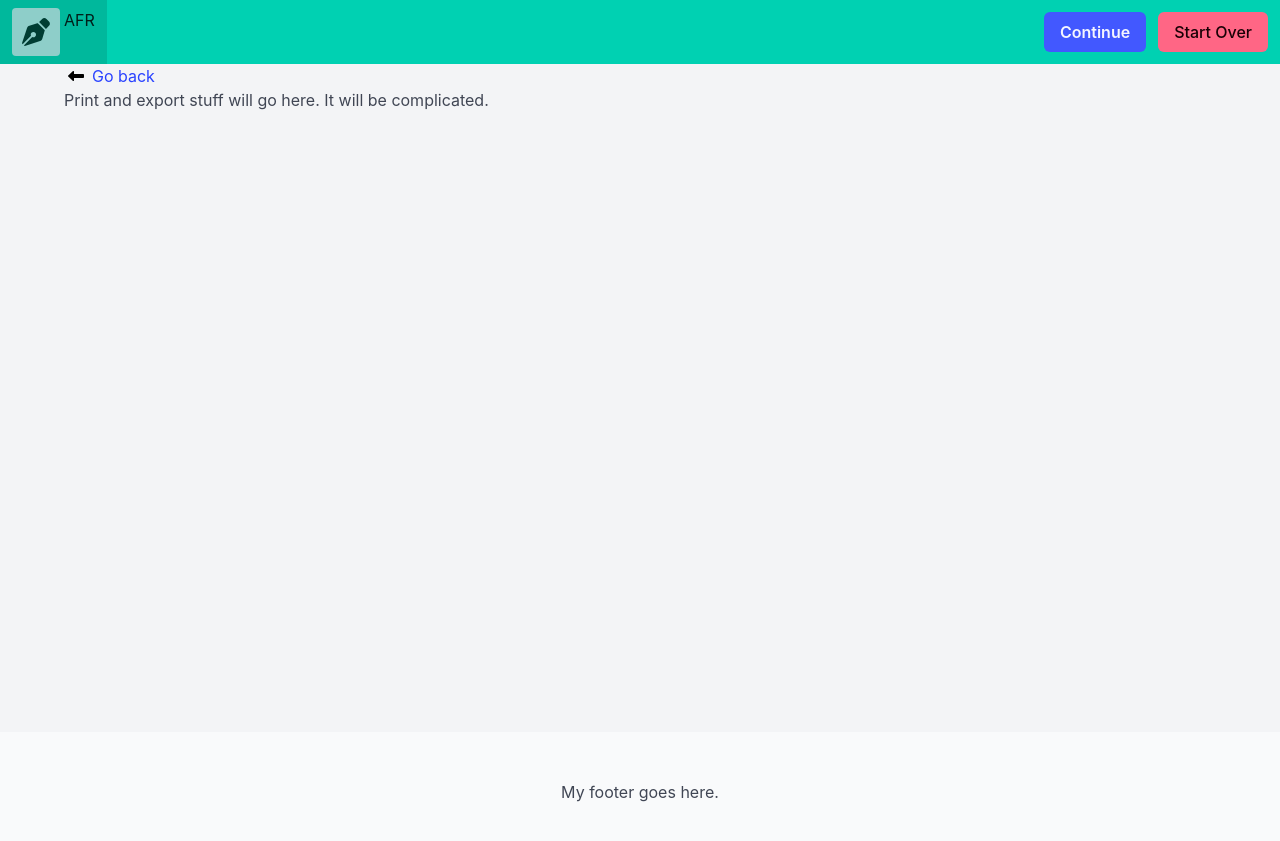
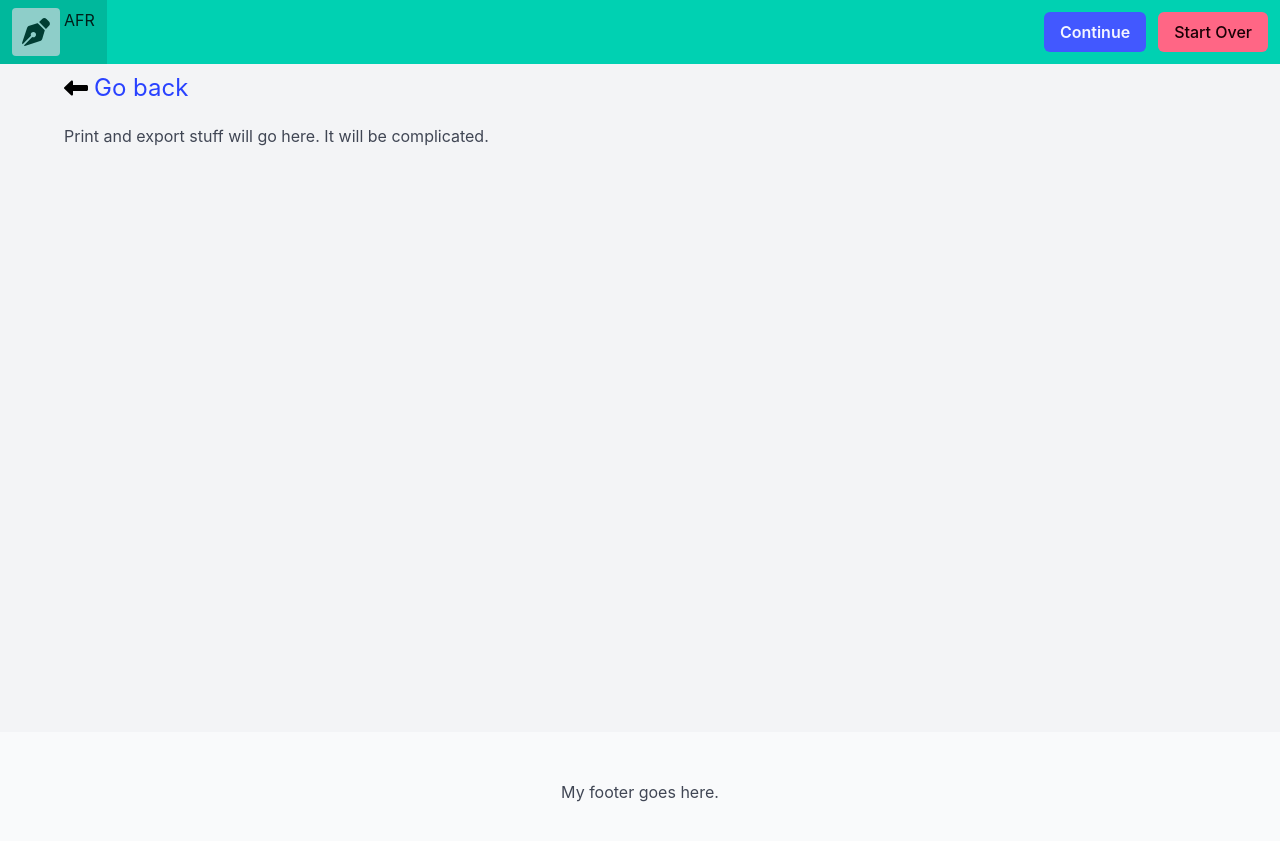
Before and after one commit to HeirOfNorton/alwaysfreeresume, a Jekyll site: the page built from pages/print.html, in a window 1280 px wide. Shown: the top 841 px of the page. Built offline with Jekyll 4.4.1, drawn with Linux system fonts in a browser that asks for light colours.

Commit message:
spacing in the page block

```diff
--- a/_layouts/page.html
+++ b/_layouts/page.html
@@ -6,14 +6,14 @@ layout: default
 
 {% if page.navbar %}
     <div class="is-hidden-mobile">
-        <div class="">
+        <div class="block my-5 container is-text-centered is-size-4">
             <p>navbar goes here</p>
         </div>
     </div>
 {% endif %}
 
 {% if page.previous %}
-    <div class="block">
+    <div class="block is-size-4 my-3">
     <a href="{{ page.previous | relative_url }}">
         <span class="icon-text">
             <span class="icon">{% include icon.html i='left-long' %}</span>
```
